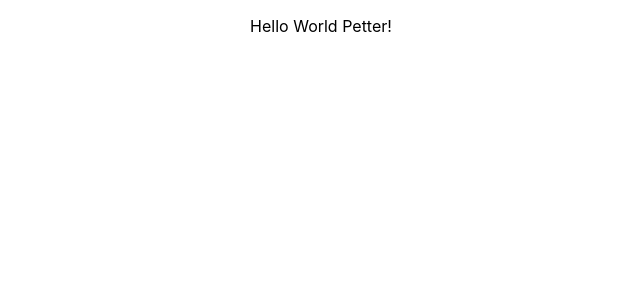
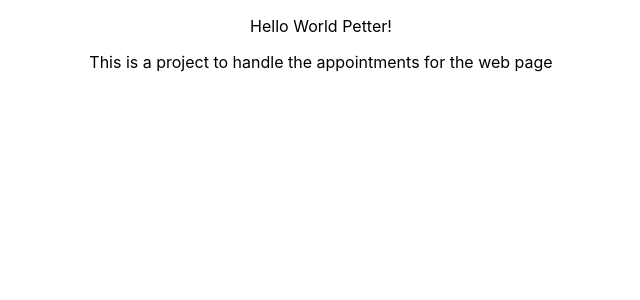
Before and after one commit to JhPetter/mindthera, a React (Create React App) app: page / in a window 1280 px wide. Shown: the top 300 px of the page, without its empty margins (319-959 px from the left). Built offline with nearby package versions, Linux system fonts and the light colour scheme.

Commit message:
add a description to the website

```diff
--- a/src/App.js
+++ b/src/App.js
@@ -4,6 +4,7 @@ function App() {
   return (
     <div className="App">
       <p>Hello World Petter!</p>
+      <p>This is a project to handle the appointments for the web page</p>
     </div>
   );
 }
```
